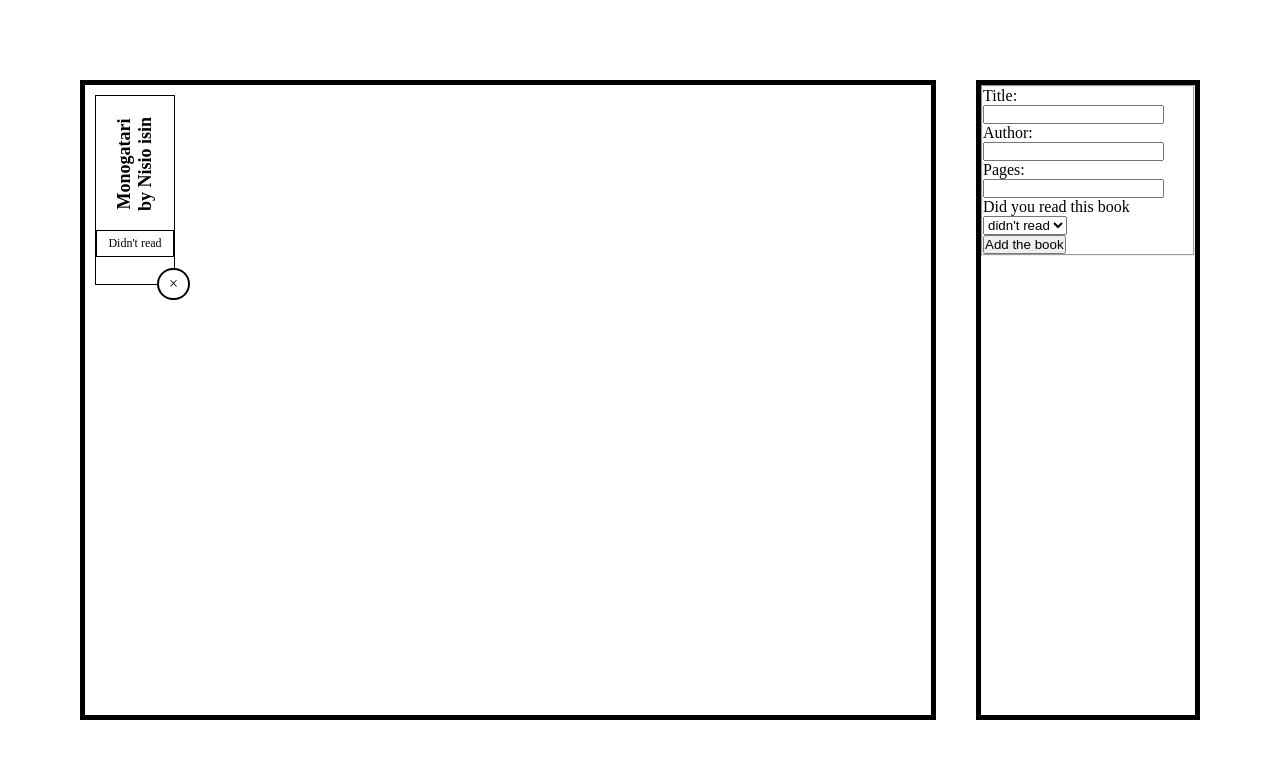
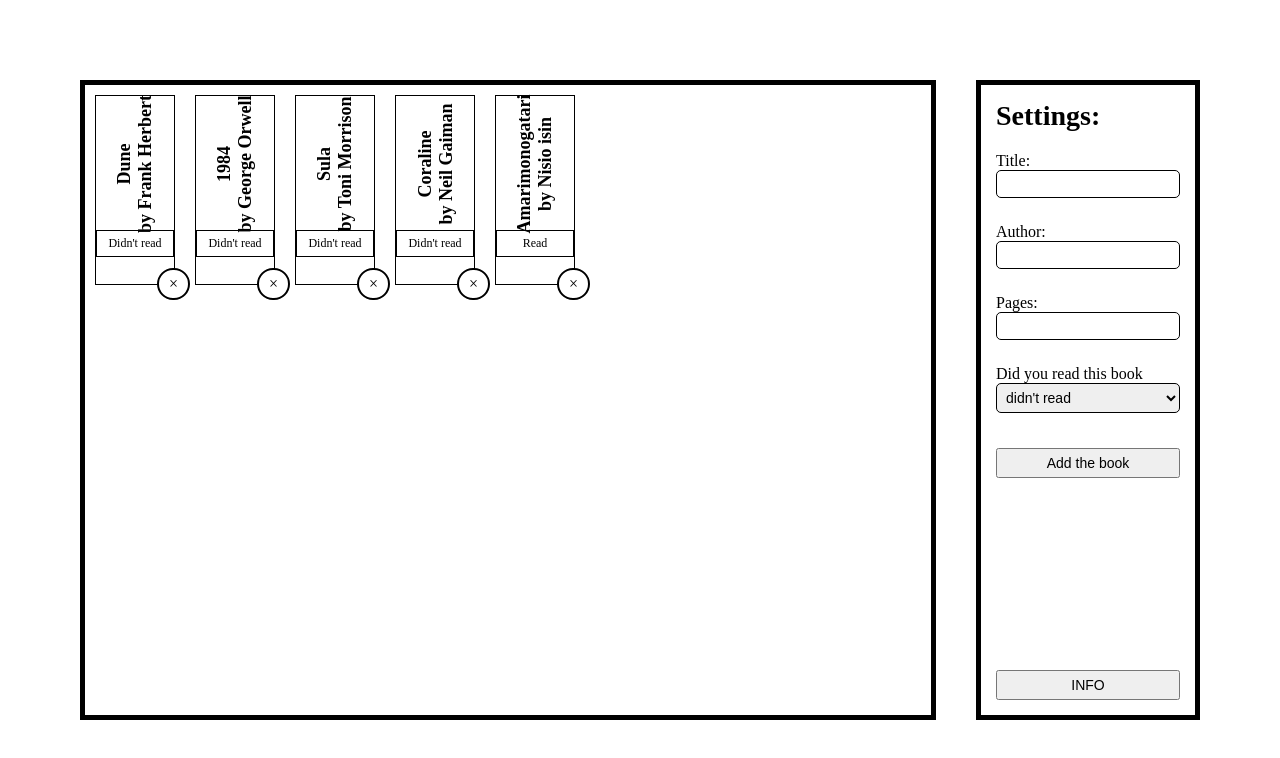
Before and after one commit to D-Hawler/Library, a plain HTML site: page index.html in a window 1280 px wide. Drawn offline with Linux system fonts and the light colour scheme.

Commit message:
final build
Improved interface and functionality

```diff
--- a/index.html
+++ b/index.html
@@ -9,35 +9,80 @@
 </head>
 <body>
     <section id="library">
-        <div id="172824ee-5edc-4e23-a573-7933109de3af" class="bookContainer">
-            <div class="book" title="Annotation: Monogatari by Nisio isin , 292 pages.">
-                <h1 class="rotated-text">Monogatari<br>by Nisio isin </h1>
-                <div class="raedStatus"><a href="#" class="switchReadStatus" id="172824ee-5edc-4e23-a573-7933109de3af">Didn't read</a></div>
+        <div id="49a775eb-8016-4e07-9a0b-361429132052" class="bookContainer">
+            <div class="book" title="Annotation: Dune by Frank Herbert, 412 pages.">
+                <h1 class="rotated-text">Dune<br>by Frank Herbert</h1>
+                <div class="raedStatus">
+                    <a href="#" class="switchReadStatus" id="49a775eb-8016-4e07-9a0b-361429132052">Didn't read</a>
                 </div>
-            <a href="#" class="deleteBook">×</a>
+            </div>
+            <a href="#" class="deleteBook">&times;</a>
+        </div>
+        <div id="d3d0fae3-40f3-4b52-b76c-20f3e625f13a" class="bookContainer">
+            <div class="book" title="Annotation: 1984 by George Orwell, 328 pages.">
+                <h1 class="rotated-text">1984<br>by George Orwell</h1>
+                <div class="raedStatus">
+                    <a href="#" class="switchReadStatus" id="d3d0fae3-40f3-4b52-b76c-20f3e625f13a">Didn't read</a>
+                </div>
+            </div><a href="#" class="deleteBook">&times;</a>
+        </div>
+        <div id="2d56ddaf-9210-4d3a-8328-c5981c2f9349" class="bookContainer">
+            <div class="book" title="Annotation: Sula by Toni Morrison, 192 pages.">
+                <h1 class="rotated-text">Sula<br>by Toni Morrison</h1>
+                <div class="raedStatus">
+                    <a href="#" class="switchReadStatus" id="2d56ddaf-9210-4d3a-8328-c5981c2f9349">Didn't read</a>
+                </div>
+            </div>
+            <a href="#" class="deleteBook">&times;</a>
+        </div>
+        <div id="ac2ec106-8bf6-4d52-8c7b-186079279d88" class="bookContainer">
+            <div class="book" title="Annotation: Coraline by Neil Gaiman, 194 pages.">
+                <h1 class="rotated-text">Coraline<br>by Neil Gaiman</h1>
+                <div class="raedStatus">
+                    <a href="#" class="switchReadStatus" id="ac2ec106-8bf6-4d52-8c7b-186079279d88">Didn't read</a>
+                </div>
+            </div>
+            <a href="#" class="deleteBook">&times;</a>
+        </div>
+        <div id="72de8382-afe8-47d1-8495-4b7ceefea53c" class="bookContainer">
+            <div class="book" title="Annotation: Amarimonogatari by Nisio isin, 401 pages.">
+                <h1 class="rotated-text">Amarimonogatari<br>by Nisio isin</h1>
+                <div class="raedStatus">
+                    <a href="#" class="switchReadStatus" id="72de8382-afe8-47d1-8495-4b7ceefea53c">Read</a>
+                </div>
+            </div>
+            <a href="#" class="deleteBook">&times;</a>
         </div>
     </section>
     <section class="menu">
+        <div>
+            <h1>Settings:</h1>
             <form id="addBook">
                 <fieldset>
+                    <div>
                         <label for="title">Title:</label>
                         <input type="text" id="title" maxlength="15" required><br>
-
+                    </div>
+                    <div>
                         <label for="author">Author:</label>
                         <input type="text" id="author" maxlength="15" required><br>
-
+                    </div>
+                    <div>
                         <label for="pages">Pages:</label>
                         <input type="text" id="pages" required><br>
-
+                    </div>
+                    <div>
                         <label for="raed">Did you read this book</label>
                         <select id="read">
                             <option value="Didn't read">didn't read</option>
                             <option value="Read">read</option>
                         </select><br>
-
+                    </div>
                     <button type="submit">Add the book</button>
                 </fieldset>
             </form>
+        </div>
+        <button id="infoButton">INFO</button>
     </section>
 </body>
 </html>
--- a/script.js
+++ b/script.js
@@ -1,4 +1,40 @@
-let arrBook = [];
+let arrBook = [
+    {
+        "title": "Dune",
+        "author": "Frank Herbert",
+        "pages": "412",
+        "read": "Didn't read",
+        "idBook": "49a775eb-8016-4e07-9a0b-361429132052"
+    },
+    {
+        "title": "1984",
+        "author": "George Orwell",
+        "pages": "328",
+        "read": "Didn't read",
+        "idBook": "d3d0fae3-40f3-4b52-b76c-20f3e625f13a"
+    },
+    {
+        "title": "Sula",
+        "author": "Toni Morrison",
+        "pages": "192",
+        "read": "Didn't read",
+        "idBook": "2d56ddaf-9210-4d3a-8328-c5981c2f9349"
+    },
+    {
+        "title": "Coraline",
+        "author": "Neil Gaiman",
+        "pages": "194",
+        "read": "Didn't read",
+        "idBook": "ac2ec106-8bf6-4d52-8c7b-186079279d88"
+    },
+    {
+        "title": "Amarimonogatari",
+        "author": "Nisio isin",
+        "pages": "401",
+        "read": "Read",
+        "idBook": "72de8382-afe8-47d1-8495-4b7ceefea53c"
+    }
+];
 
 function CreatingBooks(title, author, pages, read, idBook) {
     if (!new.target) {
@@ -18,6 +54,11 @@ CreatingBooks.prototype.infoBook = function() {
 };
 
 
+const infoButton = document.querySelector("#infoButton");
+
+infoButton.addEventListener("click", function() {
+    console.log(arrBook);
+});
 
 
 const addBook = document.getElementById("addBook");
@@ -30,12 +71,23 @@ addBook.addEventListener("submit", function(event) {
     const pages = document.getElementById("pages").value;
     const read = document.getElementById("read").value;
 
-    let nameBook = title;
     nameBook = new CreatingBooks(title, author, pages, read, crypto.randomUUID());
 
     arrBook.push(nameBook);
 
     addBookToLibrary(nameBook);
+
+
+
+    const titleInput = document.getElementById("title");
+    const authorInput = document.getElementById("author");
+    const pagesInput = document.getElementById("pages");
+    const readInput = document.getElementById("read");
+
+    titleInput.value = "";
+    authorInput.value = "";
+    pagesInput.value = "";
+    readInput.value = "Didn't read";
 });
 
 function addBookToLibrary(nameBook) {
@@ -113,6 +165,5 @@ library.addEventListener("click", function(event) {
         parentContainer.remove();
 
         arrBook = arrBook.filter(searchID => searchID.idBook !== parentContainer.id);
-        console.log(arrBook);
     };
 });
--- a/style.css
+++ b/style.css
@@ -101,6 +101,43 @@ a {
 
 
 .menu {
+    padding: 15px;
+
     flex: 0 0 20%;
+    display: flex;
+    flex-direction: column;
+    justify-content: space-between;
+}
+.menu h1 {
+    font-size: 28px;
+    font-weight: bold;
+
+    margin-bottom: 20px;
+}
+
+fieldset {
+    border-style: none;
+
+    display: flex;
+    gap: 15px;
+    flex-direction: column;
+}
+
+input, select {
+    width: 100%; /* Поля занимают всю доступную ширину */
+    padding: 5px; /* Внутренний отступ для удобства */
+    margin-bottom: 10px; /* Отступ между полями */
+    border: 1px solid #000; /* Граница для всех полей */
+    border-radius: 5px; /* Скруглённые углы (опционально) */
+    box-sizing: border-box; /* Учитываем padding в ширине */
+    font-size: 14px; /* Размер текста */
+}
+
+button {
+    width: 100%; /* Кнопка тоже будет ровной */
+    padding: 5px;
+    margin-top: 10px;
+    font-size: 14px;
+    cursor: pointer;
 }
 /* interaction panel */
```
Lines whose indentation alone changed are shown as unchanged.
